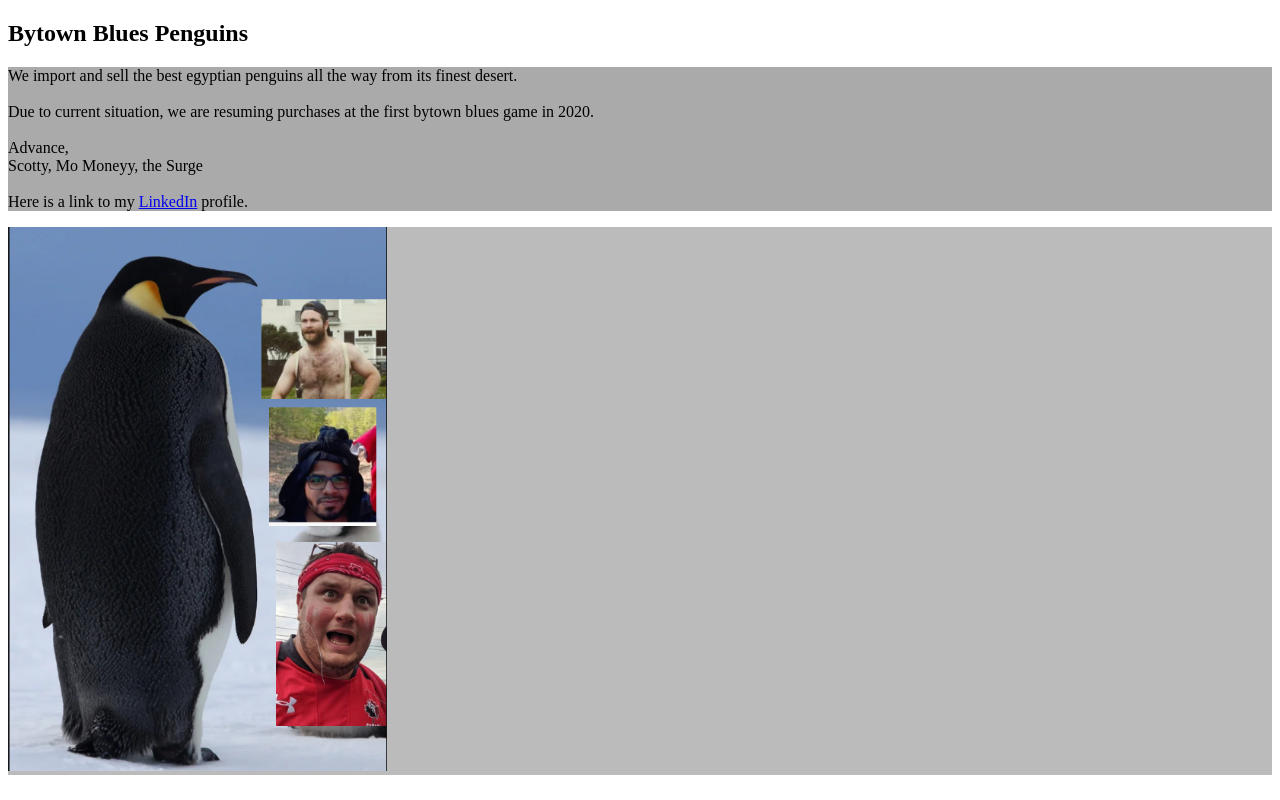
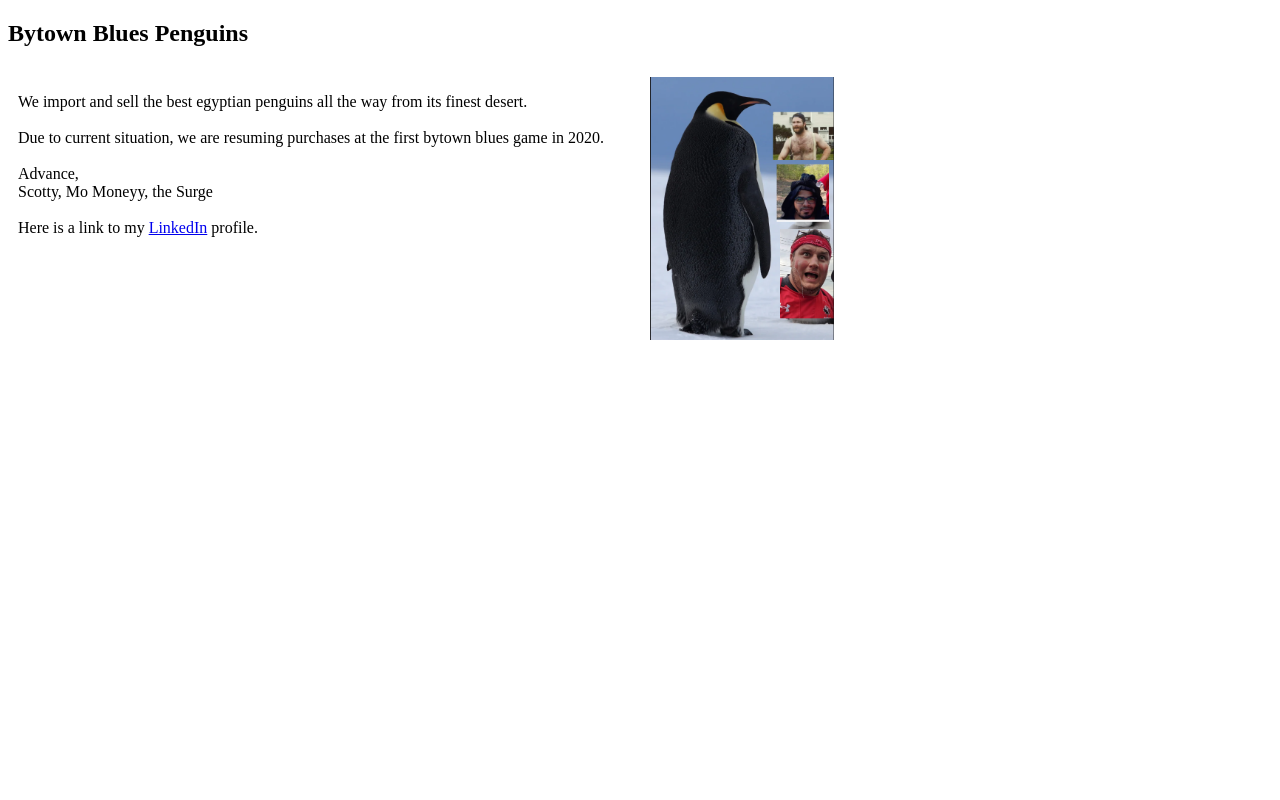
Before and after one commit to bytown-penguins/bytown-penguins.github.io, a plain HTML site: page index.html in a window 1280 px wide. Drawn offline with Linux system fonts and the light colour scheme.

Commit message:
Update index.html

```diff
--- a/index.html
+++ b/index.html
@@ -2,8 +2,7 @@
 <html>
 <head>
 <meta name="viewport" content="width=device-width, initial-scale=1">
-<!--
-  <style>
+ <style>
 * {
   box-sizing: border-box;
 }
@@ -13,7 +12,6 @@
   float: left;
   width: 50%;
   padding: 10px;
-  height: 300px; /* Should be removed. Only for demonstration */
 }
 
 /* Clear floats after the columns */
@@ -23,7 +21,6 @@
   clear: both;
 }
 </style>
--->
 </head>
 <body>
 
@@ -31,7 +28,7 @@
 <h2>Bytown Blues Penguins</h2>
 
 <div class="row">
-  <div class="column" style="background-color:#aaa;">
+  <div class="column">
    <p> We import and sell the best egyptian penguins all the way from its finest desert.
    <br>
    <br> Due to current situation, we are resuming purchases at the first bytown blues game in 2020.
@@ -42,7 +39,7 @@
    <br>Here is a link to my <a href="https://www.linkedin.com/in/MohamedHozayen" target="_blank"> LinkedIn</a> profile.</p>
   </div>
 
-  <div class="column" style="background-color:#bbb;">
+  <div class="column">
     <img src="peng.PNG" height="30%" width="30%"/>
   </div>
 </div>
```
